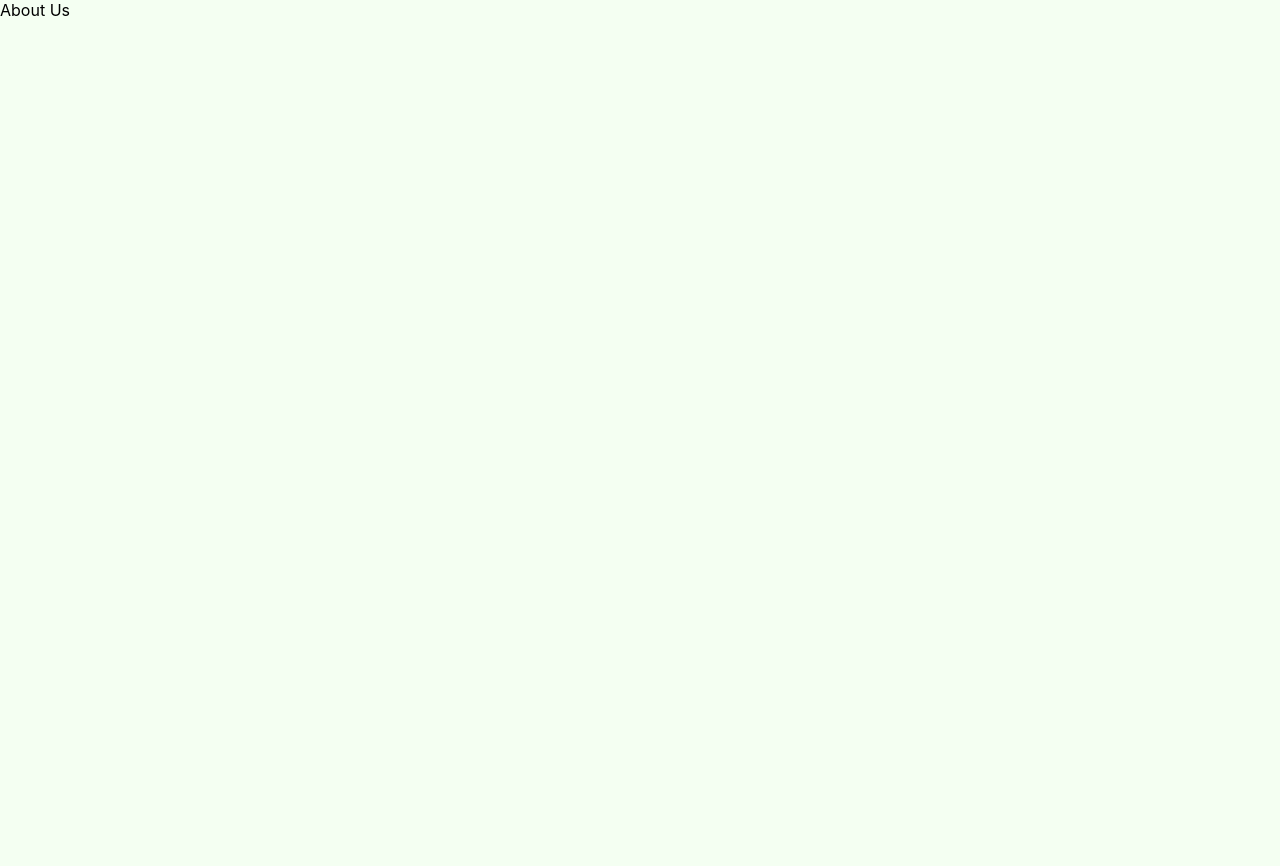
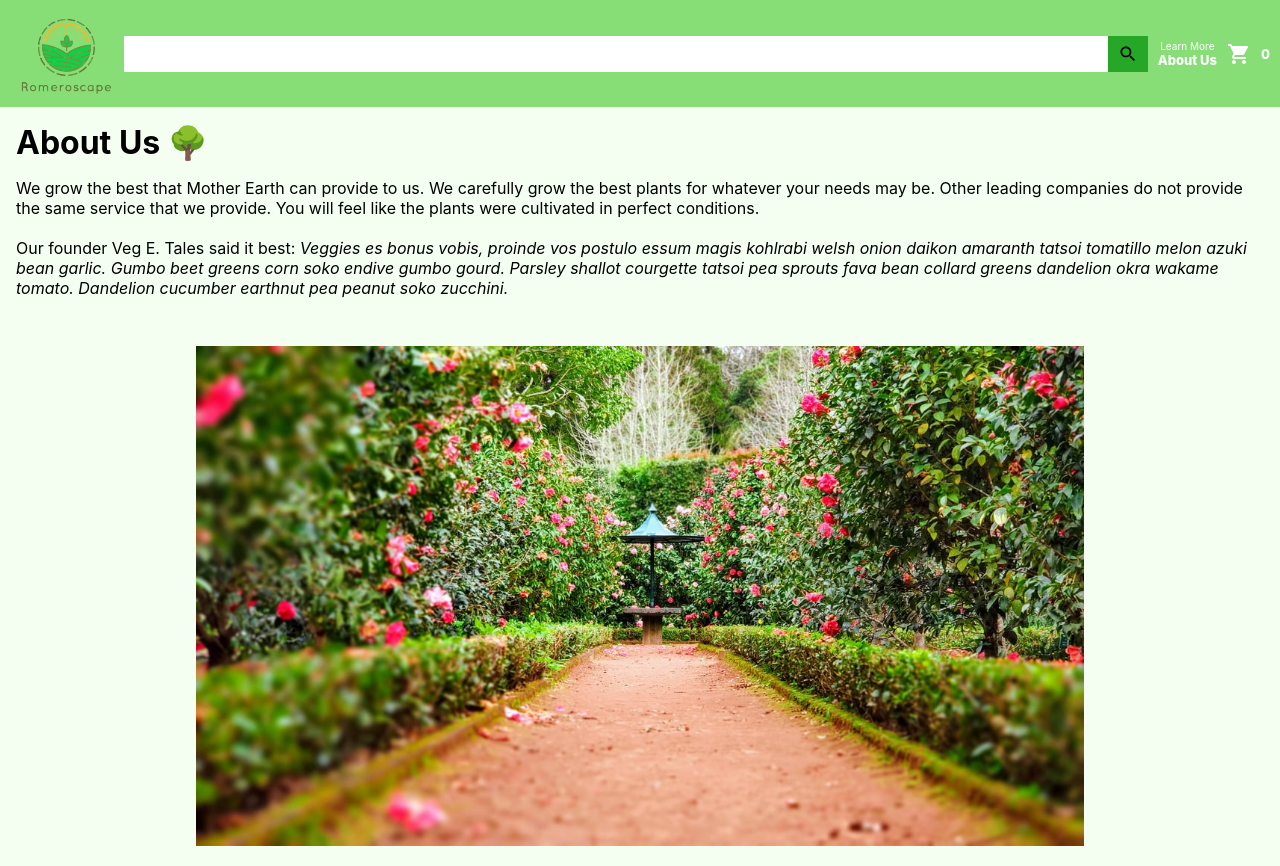
Before and after one commit to El-Bromero/capstone-1, a React (Create React App) app in the folder capstone-1/: page /about-us in a window 1280 px wide. Before the commit the page ends 800 px from the top, so only its background shows below. Built offline with nearby package versions, Linux system fonts and the light colour scheme.

Commit message:
Added about us page infomation. Will deploy to firebase for website hosting

```diff
--- a/capstone-1/src/App.js
+++ b/capstone-1/src/App.js
@@ -5,6 +5,7 @@ import { BrowserRouter, Route, Switch } from "react-router-dom";
 import NavBar from './Components/NavBar';
 import Home from './Components/Home';
 import Checkout from './Components/Checkout';
+import AboutUs from './Components/AboutUs';
 
 function App() {
   return (
@@ -17,19 +18,10 @@ function App() {
             <Home/>
           </Route>
 
-          <Route path ="/login">
-            {/* <Shop/> */}
-            <p>Login</p>
-          </Route>
-
           <Route path ="/about-us">
             {/* <AboutUs/> */}
-            <p>About Us</p>
-          </Route>
-
-          <Route path ="/orders">
-            {/* <AboutUs/> */}
-            <p>Orders</p>
+            <NavBar/>
+            <AboutUs/>
           </Route>
 
           <Route path ="/checkout">
@@ -37,6 +29,7 @@ function App() {
             <NavBar/>
             <Checkout />
           </Route>
+
         </Switch>
       </div>
     </BrowserRouter>
--- /dev/null
+++ b/capstone-1/src/Components/AboutUs.css
@@ -0,0 +1,10 @@
+.aboutUs {
+    margin: 1rem;
+}
+
+.aboutUs-img {
+    width: 100%;
+    height: 500px;
+    object-fit: contain;
+    margin-top: 3rem;
+}
--- /dev/null
+++ b/capstone-1/src/Components/AboutUs.jsx
@@ -0,0 +1,19 @@
+import React from 'react';
+import './AboutUs.css';
+import garden from '../Images/garden.jfif'
+
+function AboutUs() {
+    return (
+        <div className="aboutUs">
+            <h1 className="aboutUs-title">About Us 🌳</h1>
+            <p>We grow the best that Mother Earth can provide to us. We carefully grow the best plants for whatever your needs may be. Other leading companies do not provide the same service that we provide. You will feel like the plants were cultivated in perfect conditions.</p>
+            <br/>
+            <p>Our founder Veg E. Tales said it best: <i>Veggies es bonus vobis, proinde vos postulo essum magis kohlrabi welsh onion daikon amaranth tatsoi tomatillo melon azuki bean garlic.
+            Gumbo beet greens corn soko endive gumbo gourd. Parsley shallot courgette tatsoi pea sprouts fava bean collard greens dandelion okra wakame tomato. Dandelion cucumber earthnut pea peanut soko zucchini.</i>
+            </p>
+            <img className="aboutUs-img" src={garden} alt="" />
+        </div>
+    )
+}
+
+export default AboutUs;
--- a/capstone-1/src/Components/Checkout.jsx
+++ b/capstone-1/src/Components/Checkout.jsx
@@ -17,6 +17,7 @@ function Checkout() {
                 {cart?.length === 0 ? (
                     <div>
                         <h2>Your Shopping Cart is empty!</h2>
+                        <br/>
                         <p>
                             You currently have no items in your cart. To add an item you need to go back to the home page and click on "Add to cart" for the item(s) you need.
                         </p>
@@ -43,7 +44,6 @@ function Checkout() {
             </div>
             { cart.length > 0 && (
                 <div className="checkout-right">
-                    {/* <h1>Subtotal</h1> */}
                     <Subtotal/>
                 </div>
             )}
```
Also changed, not shown: capstone-1/src/Images/garden.jfif (added).
